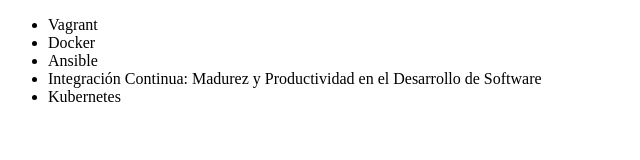
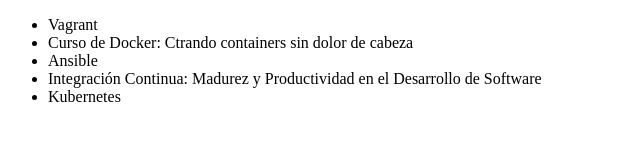
Before and after one commit to JuanDominOrtiz/curso-git, a plain HTML site: page index.html in a window 1280 px wide. Shown: the whole page, without its empty margins (0-640 px from the left). Drawn offline with Linux system fonts and the light colour scheme.

Commit message:
Actualizando nombre del curso Docker.

```diff
--- a/index.html
+++ b/index.html
@@ -7,7 +7,7 @@
     <body>
         <ul>
             <li>Vagrant</li>
-            <li>Docker</li>
+            <li>Curso de Docker: Ctrando containers sin dolor de cabeza</li>
             <li>Ansible</li>
             <li>Integración Continua: Madurez y Productividad en el Desarrollo de Software</li>
             <li>Kubernetes</li>
```
